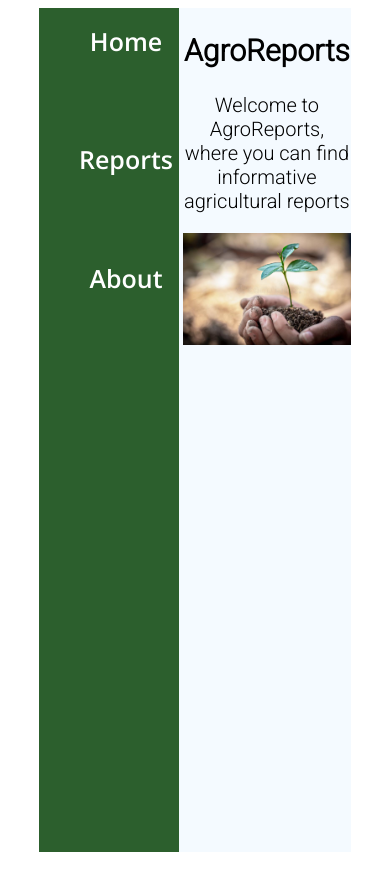
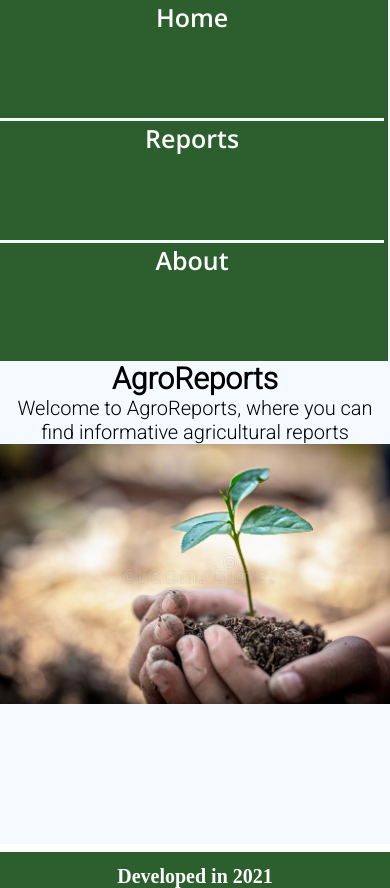
Before and after one commit to CabTheProgrammer/AgroReceipts, a plain HTML site: page index.html in a window 390 px wide. Before the commit the page ends 860 px from the top, so only its background shows below. Drawn offline with nearby package versions, Linux system fonts and the light colour scheme.

Commit message:
Finished mobile layout

```diff
--- a/index.html
+++ b/index.html
@@ -14,22 +14,26 @@
 
 <body>
     <div id="container">
-    <div id="side-bar">
+      <div id="side-bar">
 
         <ul>
             <li><a href ="index.html">Home</a></li>
-            <li><a href ="reports.html">Reports</a></li>
+            <li class="middle-link"><a href ="reports.html">Reports</a></li>
             <li><a href ="#">About</a></li>
         </ul>
 
-    </div>
+     </div>
     <div id="main">
         <h2>AgroReports</h2>
         <p>Welcome to AgroReports, where you can find informative agricultural reports</p>
-        <img src="images/childholdingplant.jpg" alt="child holding plant in hand"></img> <!-- TODO: Autoscale me plz-->
+        <img src="images/childholdingplant.jpg" alt="child holding plant in hand"></img>
 
     </div>
+
     </div>
 
+    <div id="footer">
+      Developed in 2021
+    </div>
 </body>
 </html>
--- a/styles.css
+++ b/styles.css
@@ -6,7 +6,7 @@
     background-color:#f4faff;
     text-align:center;
     margin:auto;
-    width:80vw;
+    width:100vw;
     height:100vh;
     display:flex;
 }
@@ -15,8 +15,8 @@
 {
     font-family: 'Roboto', sans-serif;
     background-color: #2C5F2D;
-    padding-right: 1.5vw;
-    margin-right:1vw;
+    padding-right: 1vw;
+    margin-right:0.5vw;
 
 
 }
@@ -25,13 +25,13 @@
 #main{
     font-family: 'Roboto', sans-serif;
     font-size: 20px;
+    flex-grow:2;
 }
 
 li{
     padding-bottom: 10vh;
     list-style-type: none;
     text-decoration: none;
-    font-size: 25px;
     font-family: 'Open Sans', sans-serif;
 }
 
@@ -52,3 +52,44 @@ img{
     max-width:100%;
     height: auto;
 }
+
+
+#footer{
+    margin-top:1vh;
+    padding-top:1.5vh;
+    text-align: center;
+    vertical-align:middle;
+    font-size: 20px;
+    font-weight:bold;
+    background-color: #2C5F2D;
+    color: white;
+}
+
+@media(max-width: 800px)
+{
+    *{
+        margin:0;
+        padding:0;
+    }
+
+    #container{
+        flex-direction: column;
+        width:100vw;
+    }
+
+
+
+    li{
+        font-size: 15px;
+        text-align:center;
+        vertical-align: middle;
+    }
+
+    .middle-link{
+        border-top: solid;
+        border-bottom: solid;
+        border-color: #f4faff;
+        border-width:3px;
+    }
+
+}
```
Also changed, not shown: reports.html (+2 -2 lines).
